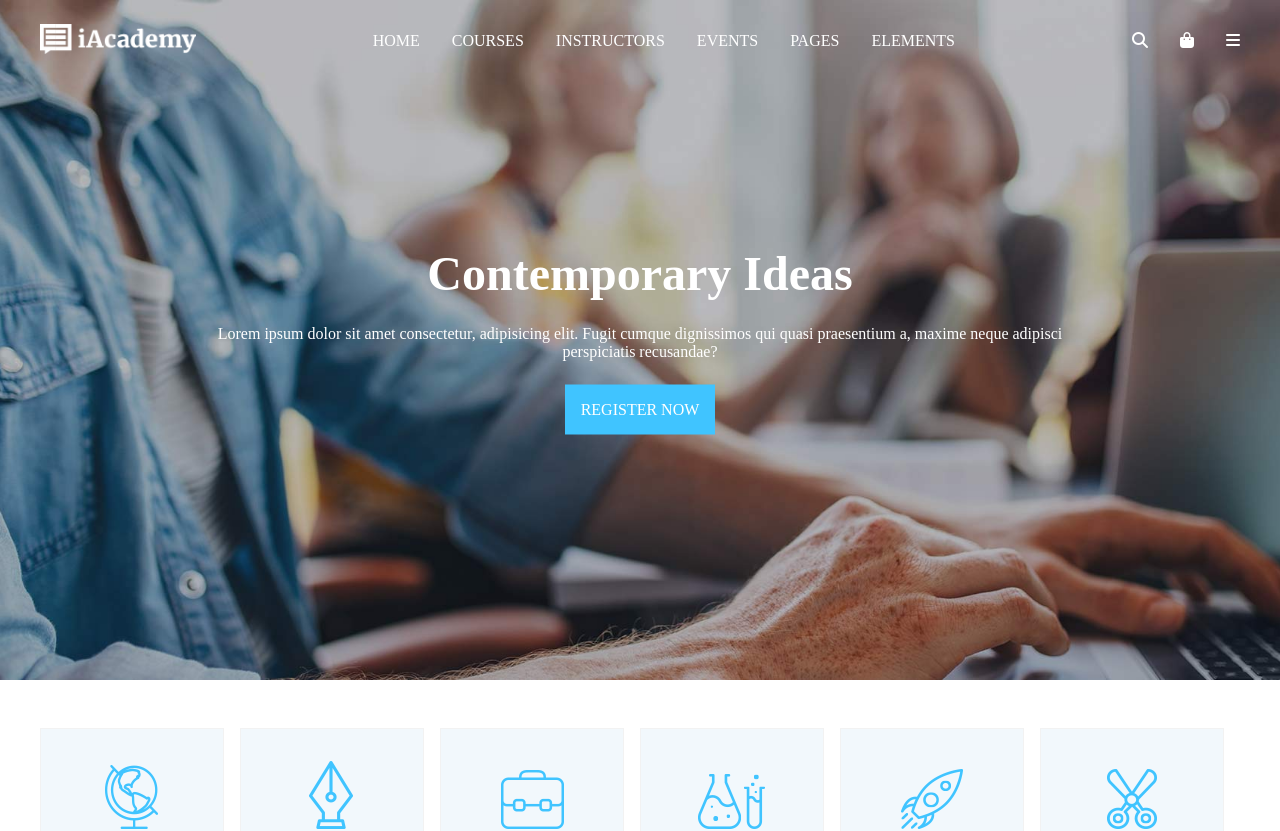
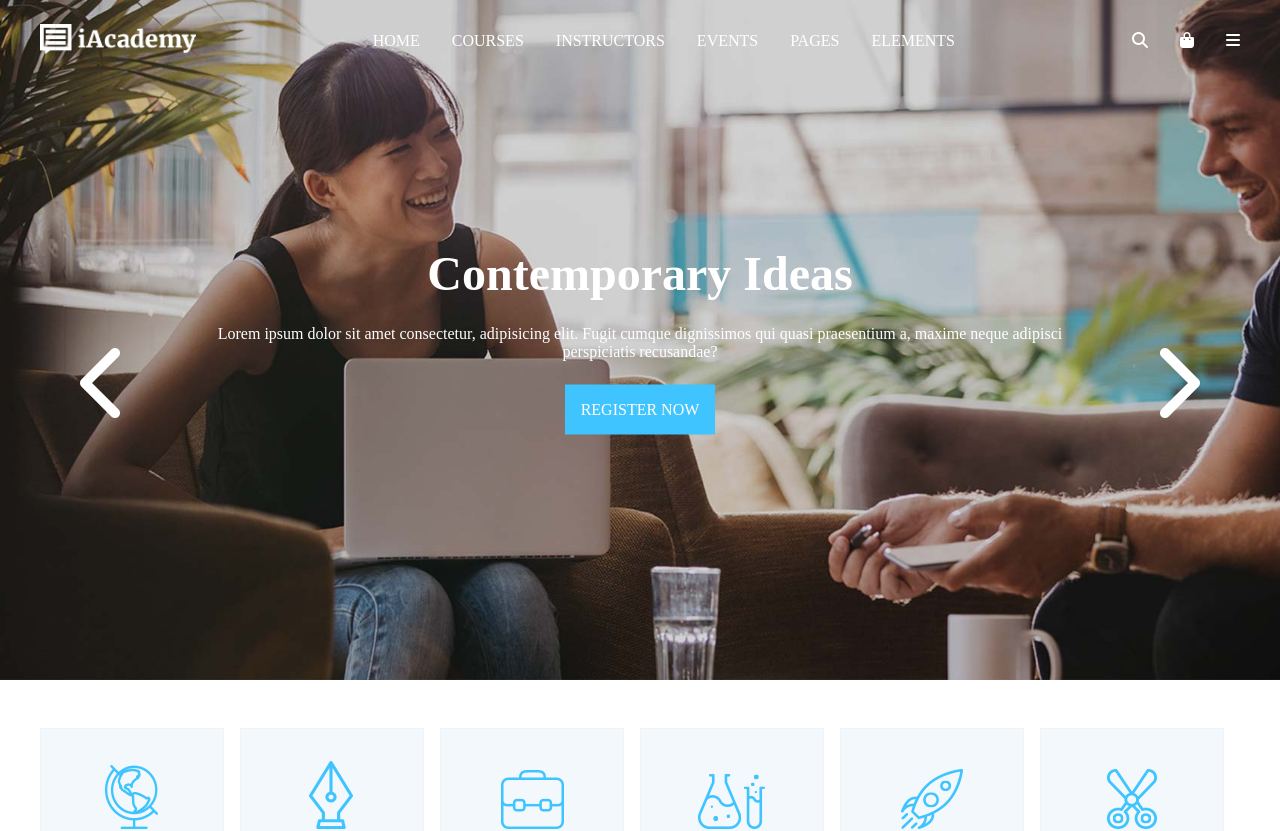
Before and after one commit to alessiavozzo/proj-html-vuejs, a Vue app: page / in a window 1280 px wide. Shown: the top 831 px of the page. Built offline with nearby package versions, Linux system fonts and the light colour scheme.

Commit message:
add header working bg-images carousel

```diff
--- a/src/components/AppHeader.vue
+++ b/src/components/AppHeader.vue
@@ -6,19 +6,45 @@ export default {
     name: "AppHeader",
     data() {
         return {
-            /* navLinks: navLinks,
-            navIcons: navIcons */
+            bgImages: [
+                "h5-slide-1-background.jpg",
+                "h5-slide-2-background.jpg",
+                "h5-slide-3-background.jpg",
+            ],
+            counter: 0
         }
     },
     props: {
         navLinks: Array,
         navIcons: Array
+    },
+    methods: {
+        next() {
+            this.counter++
+            if (this.counter > this.bgImages.length - 1) {
+                this.counter = 0
+            }
+        },
+        prev() {
+            this.counter--
+            if (this.counter < 0) {
+                this.counter = this.bgImages.length - 1
+            }
+        }
     }
 }
 </script>
 
 <template>
-    <header id="site_header">
+    <header id="site_header" :style="{ 'background-image': `url('/img/${bgImages[counter]}')` }">
+        <div class="controls d-flex">
+            <button type="button" class="prev-btn" @click="prev()">
+                <i class="fa-solid fa-chevron-left"></i>
+            </button>
+            <button type="button" class="next-btn" @click="next()">
+                <i class="fa-solid fa-chevron-right"></i>
+            </button>
+        </div>
 
         <div class="container">
 
@@ -68,7 +94,7 @@ export default {
 
 <style scoped>
 #site_header {
-    background-image: url(/img/h5-slide-3-background.jpg);
+    /* background-image: url(/img/h5-slide-3-background.jpg); */
     height: 680px;
     background-size: cover;
     background-position: center;
@@ -115,5 +141,22 @@ export default {
             background-color: var(--academy-primary);
         }
     }
+
+    .controls {
+        width: 100%;
+        justify-content: space-between;
+        position: absolute;
+        top: 50%;
+        padding: 0 5rem;
+
+        .next-btn,
+        .prev-btn {
+            font-size: 3rem;
+            border: none;
+            background-color: transparent;
+            color: var(--academy-lighter);
+            font-size: 5rem;
+        }
+    }
 }
 </style>
--- a/src/components/TestimonialsSection.vue
+++ b/src/components/TestimonialsSection.vue
@@ -39,8 +39,12 @@ export default {
             </div>
         </div>
         <div class="controls d-flex">
-            <button class="prev-btn" @click="prev()">-</button>
-            <button class="prev-btn" @click="next()">+</button>
+            <button type="button" class="prev-btn" @click="prev()">
+                <i class="fa-solid fa-chevron-left"></i>
+            </button>
+            <button type="button" class="prev-btn" @click="next()">
+                <i class="fa-solid fa-chevron-right"></i>
+            </button>
         </div>
 
     </section>
@@ -73,7 +77,7 @@ export default {
     }
 
     .controls {
-        width: 80%;
+        width: 90%;
         justify-content: space-between;
         position: absolute;
 
@@ -81,6 +85,9 @@ export default {
         .prev-btn {
             font-size: 3rem;
             border: none;
+            background-color: transparent;
+            color: var(--academy-lighter);
+            font-size: 5rem;
         }
     }
 }
```
